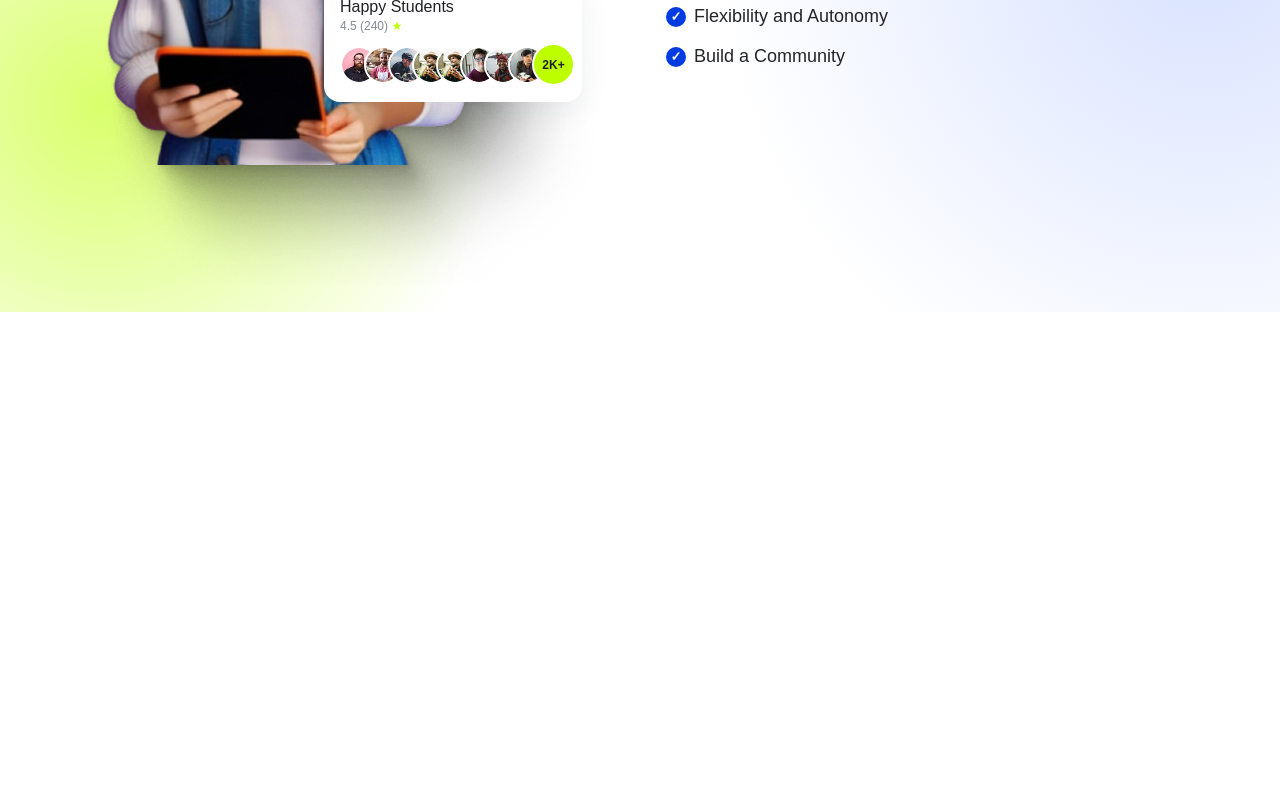
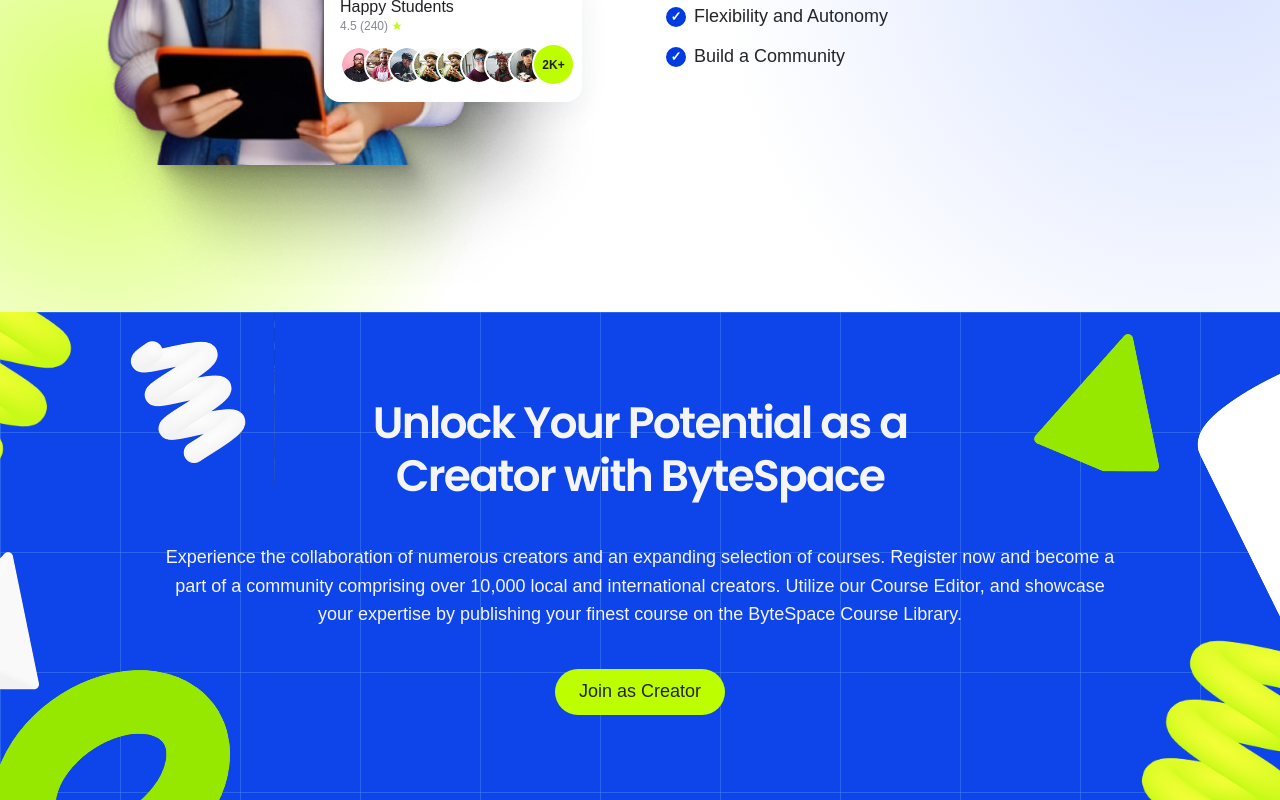
Before and after one commit to billalhossainjoy/bytespacenew, a Next.js app: page / in a window 1280 px wide. Shown: the part 4419-5219 px from the top of the page. Before the commit the page ends 4731 px from the top, so only its background shows below. Built offline with nearby package versions, Linux system fonts and the light colour scheme; a web font is replaced by a local one.

Commit message:
feat: add creator call to action

```diff
--- a/src/app/globals.css
+++ b/src/app/globals.css
@@ -83,3 +83,11 @@
     radial-gradient(circle at 94% 54%, rgb(116 151 255 / 28%), transparent 38%),
     #fff;
 }
+
+.creator-cta-lime {
+  filter: sepia(1) saturate(20) hue-rotate(21deg) brightness(0.88) contrast(1.08);
+}
+
+.creator-cta-white {
+  filter: grayscale(1) brightness(2.8);
+}
--- a/src/app/page.tsx
+++ b/src/app/page.tsx
@@ -1,5 +1,6 @@
 import { CourseDiscovery } from "@/components/landing/CourseDiscovery";
 import { CourseCreator } from "@/components/landing/CourseCreator";
+import { CreatorCta } from "@/components/landing/CreatorCta";
 import { Hero } from "@/components/landing/Hero";
 import { LearningPaths } from "@/components/landing/LearningPaths";
 import { PartnerStrip } from "@/components/landing/PartnerStrip";
@@ -24,6 +25,7 @@
       <LearningPaths />
       <ProfessionalGrowth />
       <CourseCreator />
+      <CreatorCta />
     </main>
   );
 }
--- /dev/null
+++ b/src/components/landing/CreatorCta.tsx
@@ -0,0 +1,92 @@
+import Image from "next/image";
+
+export function CreatorCta() {
+  return (
+    <section
+      className="relative isolate h-[488px] overflow-hidden bg-persian-blue-600 px-6 text-shuttle-gray-50"
+      id="join-as-creator"
+      style={{
+        backgroundImage:
+          "linear-gradient(rgba(71, 130, 238, 0.52) 1px, transparent 1px), linear-gradient(90deg, rgba(71, 130, 238, 0.52) 1px, transparent 1px)",
+        backgroundSize: "120px 120px",
+      }}
+    >
+      <div
+        aria-hidden="true"
+        className="pointer-events-none absolute inset-y-0 left-1/2 hidden w-[1440px] -translate-x-1/2 lg:block"
+      >
+        <Image
+          alt=""
+          className="absolute left-[-35px] top-[-108px]"
+          height={306}
+          src="/assets/hero/decorations/lime-squiggle-left.png"
+          width={267}
+        />
+        <Image
+          alt=""
+          className="absolute left-[178px] top-0"
+          height={176}
+          src="/assets/creator-cta/white-squiggle.png"
+          width={177}
+        />
+        <Image
+          alt=""
+          className="creator-cta-lime absolute bottom-[-153px] left-[19px]"
+          height={343}
+          src="/assets/hero/decorations/ring-left.png"
+          width={346}
+        />
+        <Image
+          alt=""
+          className="creator-cta-lime absolute right-[163px] top-0"
+          height={189}
+          src="/assets/hero/decorations/triangle-right.png"
+          width={190}
+        />
+        <Image
+          alt=""
+          className="creator-cta-white absolute right-[-163px] top-[5px]"
+          height={372}
+          src="/assets/hero/decorations/lime-block-right.png"
+          width={374}
+        />
+        <Image
+          alt=""
+          className="absolute left-[-33px] top-[218px]"
+          height={189}
+          src="/assets/hero/decorations/triangle-right.png"
+          width={190}
+        />
+        <Image
+          alt=""
+          className="absolute bottom-[-95px] right-[-38px]"
+          height={306}
+          src="/assets/hero/decorations/lime-squiggle-left.png"
+          width={267}
+        />
+      </div>
+
+      <div className="relative z-10 mx-auto flex h-full max-w-[964px] flex-col items-center justify-center text-center">
+        <h2 className="font-heading w-full max-w-[710px] text-[36px] font-semibold leading-[1.2] tracking-[-0.04em] sm:text-heading-m">
+          Unlock Your Potential as a
+          <span className="block">Creator with ByteSpace</span>
+        </h2>
+
+        <p className="mt-10 max-w-[964px] text-body-l">
+          Experience the collaboration of numerous creators and an expanding
+          selection of courses. Register now and become a part of a community
+          comprising over 10,000 local and international creators. Utilize our
+          Course Editor, and showcase your expertise by publishing your finest
+          course on the ByteSpace Course Library.
+        </p>
+
+        <a
+          className="bg-electric-lime-400 mt-10 inline-flex items-center justify-center rounded-full px-6 py-3 text-label-l font-medium text-shuttle-gray-950 transition-transform hover:scale-[1.03] focus-visible:outline-2 focus-visible:outline-offset-4 focus-visible:outline-white"
+          href="#course-creator"
+        >
+          Join as Creator
+        </a>
+      </div>
+    </section>
+  );
+}
```
Also changed, not shown: public/assets/creator-cta/white-squiggle.png (added).
